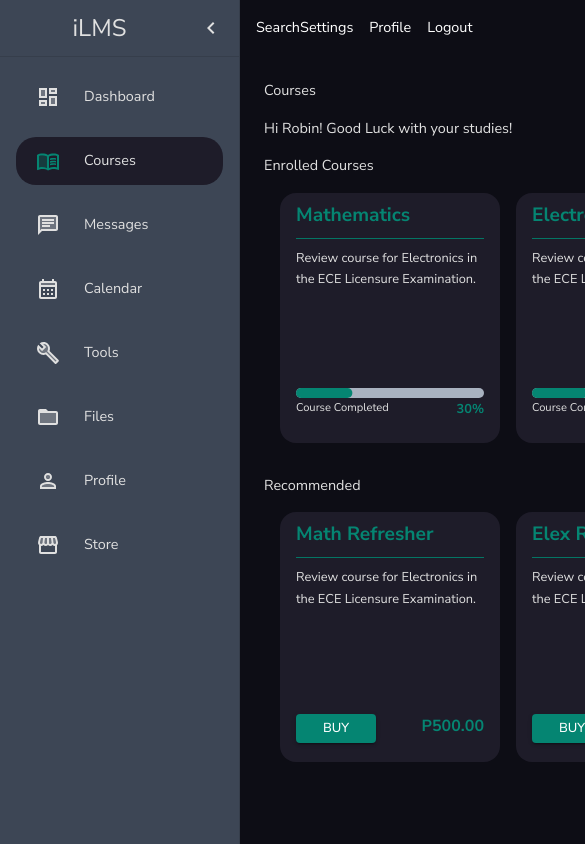
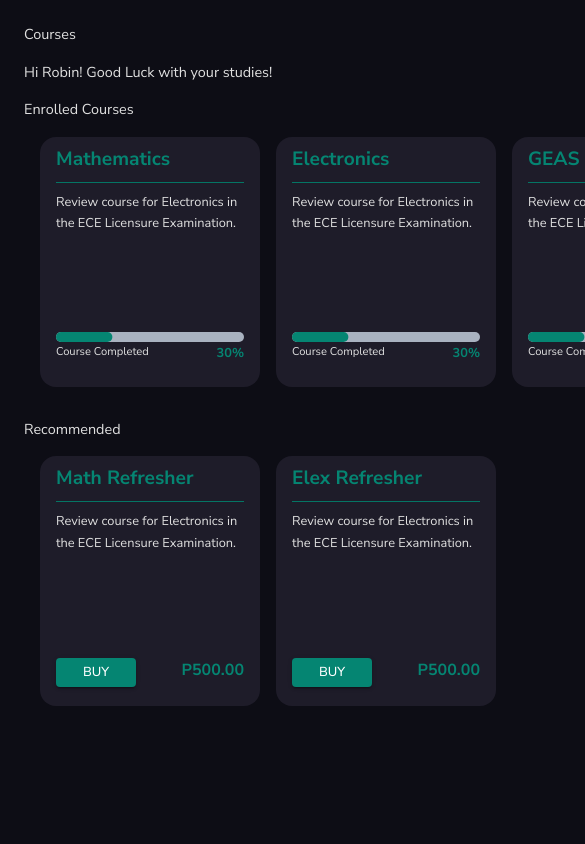
Before and after one commit to aramind/ilms, a React (Create React App) app: page /courses in a window 390 px wide. Shown: the top 844 px of the page, 585 px wide, since content can reach past the window. Built offline with nearby package versions, Linux system fonts and the light colour scheme; a web font is replaced by a local one.

Commit message:
feat: hiding the app margin of main layout on mobile view

```diff
--- a/src/wrappers/MainLayoutWrapper.jsx
+++ b/src/wrappers/MainLayoutWrapper.jsx
@@ -14,10 +14,10 @@ import ListItemButton from "@mui/material/ListItemButton";
 import ListItemIcon from "@mui/material/ListItemIcon";
 import ListItemText from "@mui/material/ListItemText";
 import TopBar from "../pages/dashboard/TopBar";
-import Main from "../pages/dashboard/Main";
 import { Stack, Typography } from "@mui/material";
 import sideNavLinks from "../configs/sideNavLinks";
 import { useLocation, useNavigate } from "react-router-dom";
+import { useTheme } from "@emotion/react";
 
 const drawerWidth = 240;
 
@@ -42,14 +42,32 @@ const closedMixin = (theme) => ({
   },
 });
 
-const DrawerHeader = styled("div")(({ theme }) => ({
-  display: "flex",
-  alignItems: "center",
-  justifyContent: "flex-end",
-  padding: theme.spacing(0, 1),
-  // necessary for content to be below app bar
-  ...theme.mixins.toolbar,
-}));
+const DrawerHeader = (props) => {
+  const theme = useTheme();
+  return (
+    <Box
+      // className="outlined"
+      sx={{
+        display: { xs: "none", md: "flex" },
+        alignItems: "center",
+        justifyContent: "flex-end",
+        padding: (theme) => theme.spacing(0, 1),
+        ...theme.mixins.toolbar,
+      }}
+      {...props}
+    />
+  );
+};
+
+// const DrawerHeader = styled("div")(({ theme }) => ({
+//   display: "flex",
+//   alignItems: "center",
+//   justifyContent: "flex-end",
+//   padding: theme.spacing(0, 1),
+//   display: {{xs: "none", md: "block"}}
+//   // necessary for content to be below app bar
+//   ...theme.mixins.toolbar,
+// }));
 
 const AppBar = styled(MuiAppBar, {
   shouldForwardProp: (prop) => prop !== "open",
@@ -102,7 +120,14 @@ const MainLayoutWrapper = ({ children }) => {
   console.log(pathname.substring(1));
   return (
     <Box sx={{ display: "flex" }}>
-      <AppBar position="fixed" open={open} elevation={0}>
+      <AppBar
+        position="fixed"
+        open={open}
+        elevation={0}
+        sx={{
+          display: { xs: "none", sm: "block" },
+        }}
+      >
         <Toolbar
           //   variant="dense"
           sx={{ bgcolor: (theme) => theme?.palette?.black?.darkest }}
@@ -124,9 +149,11 @@ const MainLayoutWrapper = ({ children }) => {
         </Toolbar>
       </AppBar>
       <Drawer
+        display={{ xs: "none", md: "block" }}
         variant="permanent"
         open={open}
         sx={{
+          display: { xs: "none", sm: "block" },
           "& .MuiDrawer-paper": {
             backgroundColor: (theme) => theme?.palette?.black?.main, // Set your desired color here
           },
@@ -219,7 +246,9 @@ const MainLayoutWrapper = ({ children }) => {
         }}
         minHeight="100vh"
       >
-        <DrawerHeader />
+        <Box display={{ xs: "none", md: "block" }}>
+          <DrawerHeader />
+        </Box>
         {children}
       </Box>
     </Box>
```
